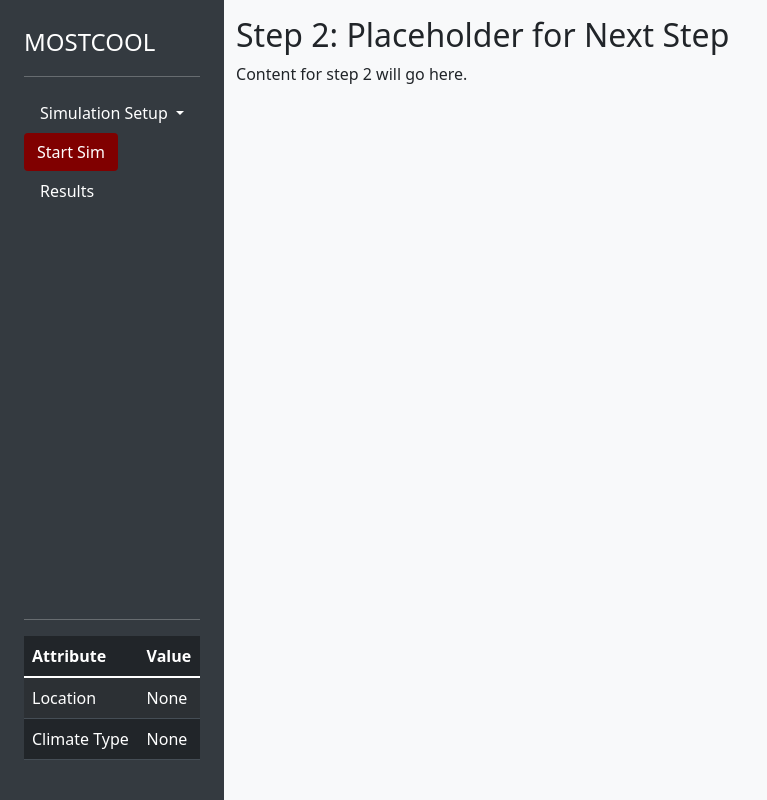
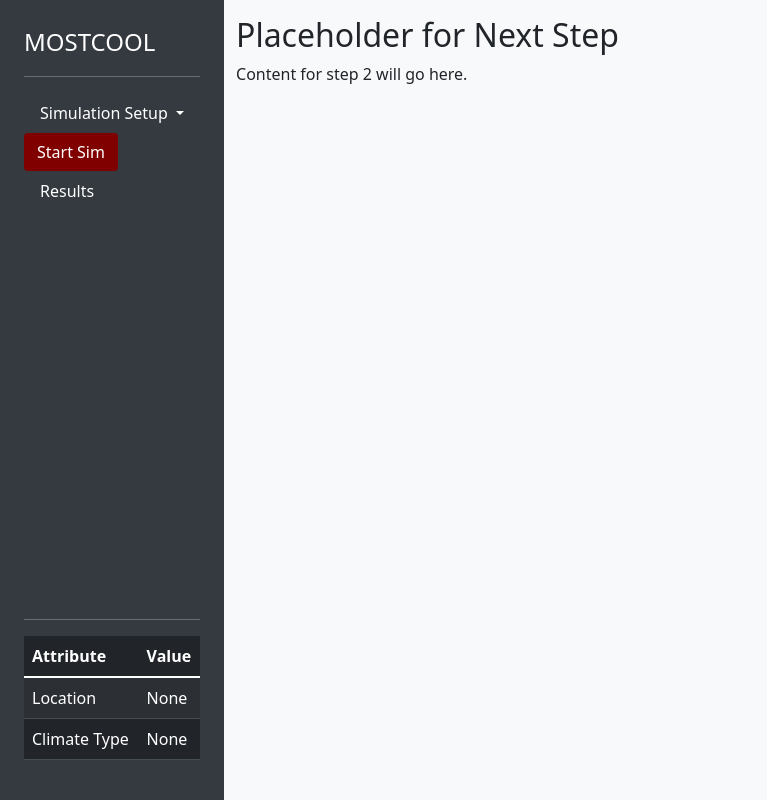
Before and after one commit to NREL/CoolerChips, a Flask app: page /step-2 in a window 1280 px wide. Shown: the whole page, without its empty margins (0-767 px from the left). Run offline with Flask 3, Linux system fonts and the light colour scheme.

Commit message:
Clean up unused steps

```diff
--- a/EnergyPlusExample/app.py
+++ b/EnergyPlusExample/app.py
@@ -1,5 +1,6 @@
 from flask import Flask, render_template, request, jsonify
 import subprocess
+import definitions
 import os
 import requests
 from threading import Thread, Lock
@@ -27,7 +28,7 @@ location_to_url = {
 }
 
 # Define the max value for the progress bar
-progress_max = 100.0  # Example max value; this can be any float
+progress_max = definitions.TOTAL_SECONDS  # Example max value; this can be any float
 
 progress = 0
 progress_lock = Lock()
--- a/EnergyPlusExample/static/css/custom.css
+++ b/EnergyPlusExample/static/css/custom.css
@@ -62,8 +62,8 @@ body {
 
 .card {
   position: relative;
-  width: 40vw; /* 40% of the viewport width */
-  height: 40vh; /* 40% of the viewport height */
+  width: 20vw; /* 20% of the viewport width */
+  height: 20vh; /* 20% of the viewport height */
   background-size: cover;
   background-position: center;
   color: white;
--- a/EnergyPlusExample/templates/step-2.html
+++ b/EnergyPlusExample/templates/step-2.html
@@ -5,7 +5,7 @@
 <meta name="viewport" content="width=device-width, initial-scale=1.0">
 <link href="https://cdn.jsdelivr.net/npm/bootstrap@5.1.3/dist/css/bootstrap.min.css" rel="stylesheet">
 <link rel="stylesheet" href="{{ url_for('static', filename='css/custom.css') }}">
-<title>Step 2 - Placeholder for Next Step</title>
+<title>Next Step</title>
 </head>
 <body>
 <div class="d-flex">
@@ -20,9 +20,9 @@
             Simulation Setup
         </a>
         <ul class="dropdown-menu" aria-labelledby="preSimDropdown">
-          <li><a class="dropdown-item" href="/step-1">Step 1: Select EPW File</a></li>
-          <li><a class="dropdown-item" href="/step-2">Step 2: Placeholder for Next Step</a></li>
-          <li><a class="dropdown-item" href="/step-3">Step 3: Placeholder for Next Step</a></li>
+          <li><a class="dropdown-item" href="/step-1">Select EPW File</a></li>
+          <!-- <li><a class="dropdown-item" href="/step-2">Step 2: Placeholder for Next Step</a></li> -->
+          <!-- <li><a class="dropdown-item" href="/step-3">Step 3: Placeholder for Next Step</a></li> -->
           <!-- Add more steps as needed -->
         </ul>
       </li>
@@ -59,7 +59,7 @@
   </div>
   <main class="flex-fill p-0 main-content">
     <div class="pt-3 pb-2 mb-3 container">
-      <h2>Step 2: Placeholder for Next Step</h2>
+      <h2>Placeholder for Next Step</h2>
       <p>Content for step 2 will go here.</p>
     </div>
   </main>
--- a/EnergyPlusExample/templates/step-3.html
+++ b/EnergyPlusExample/templates/step-3.html
@@ -20,9 +20,9 @@
           Simulation Setup
         </a>
         <ul class="dropdown-menu" aria-labelledby="preSimDropdown">
-          <li><a class="dropdown-item" href="/step-1">Step 1: Select EPW File</a></li>
-          <li><a class="dropdown-item" href="/step-2">Step 2: Placeholder for Next Step</a></li>
-          <li><a class="dropdown-item" href="/step-3">Step 3: Placeholder for Next Step</a></li>
+          <li><a class="dropdown-item" href="/step-1">Select EPW File</a></li>
+          <!-- <li><a class="dropdown-item" href="/step-2">Step 2: Placeholder for Next Step</a></li> -->
+          <!-- <li><a class="dropdown-item" href="/step-3">Step 3: Placeholder for Next Step</a></li> -->
           <!-- Add more steps as needed -->
         </ul>
       </li>
```
Also changed, not shown: EnergyPlusExample/templates/simulation-setup.html (+12 -11 lines), EnergyPlusExample/templates/step-1.html (+5 -5 lines).
